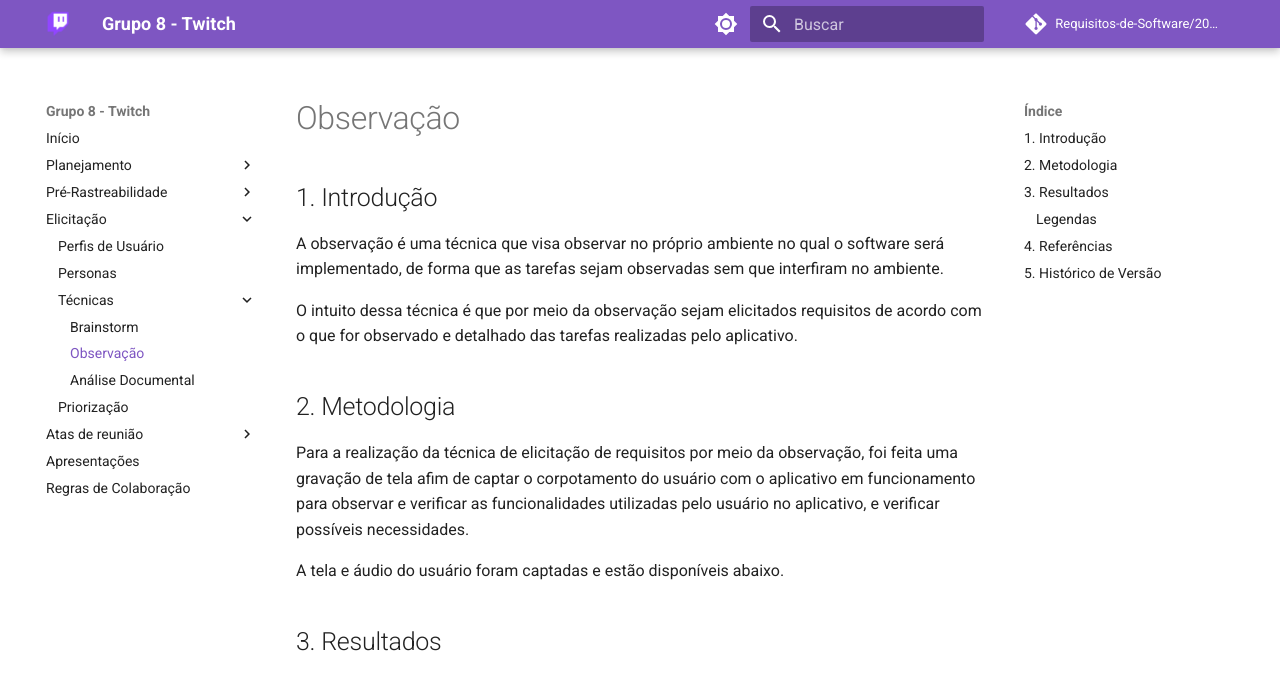
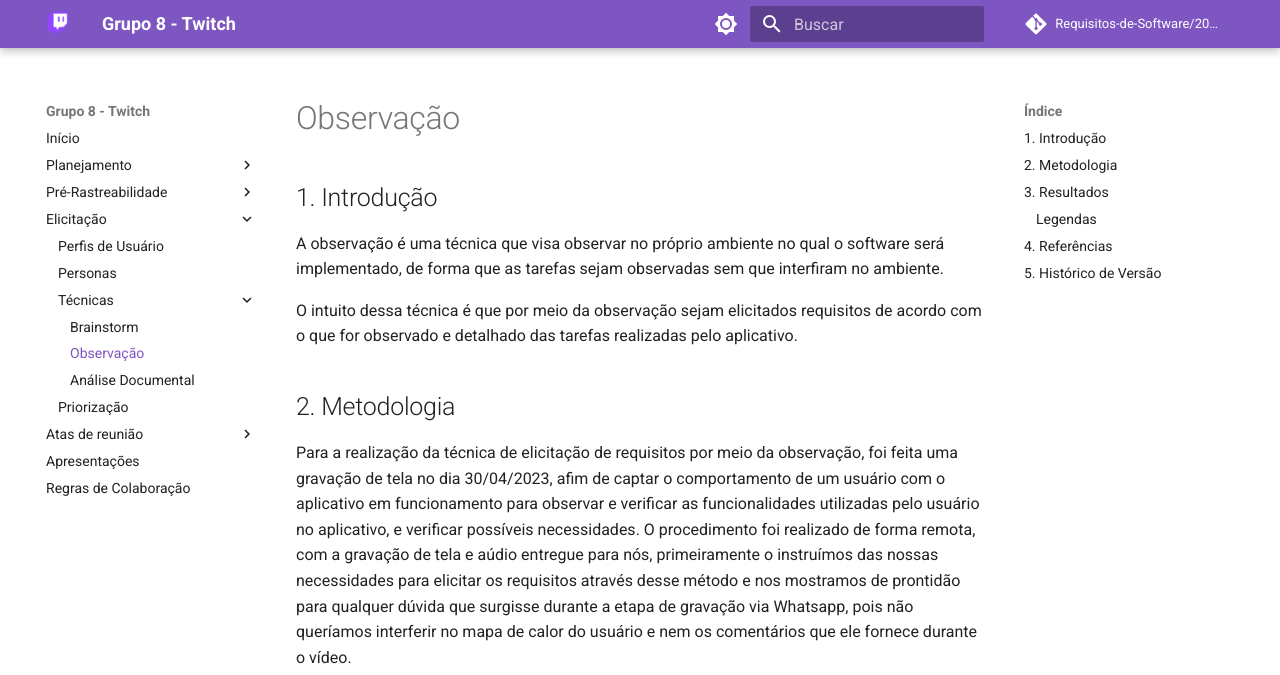
Before and after one commit to Requisitos-de-Software/2023.1-Twitch, an MkDocs documentation site: the page built from docs/elicitacao/tecnicas/observacao.md, in a window 1280 px wide and 1400 px high. Shown: the top 675 px of the window. Built offline with MkDocs 1.6.1 and Material for MkDocs 9.7.7, drawn with Linux system fonts in a browser that asks for light colours; comment, search, counter and statistics services are not loaded; some of the changed text lies outside the part shown; grey boxes are pictures that could not be loaded.

Commit message:
docs: Explicidade sobre os dados de local, horário e usuário

```diff
--- a/docs/elicitacao/tecnicas/observacao.md
+++ b/docs/elicitacao/tecnicas/observacao.md
@@ -8,15 +8,15 @@
 
 ## 2. Metodologia
 
-Para a realização da técnica de elicitação de requisitos por meio da observação, foi feita uma gravação de tela afim de captar o corpotamento do usuário com o aplicativo em funcionamento para observar e verificar as funcionalidades utilizadas pelo usuário no aplicativo, e verificar possíveis necessidades.
+Para a realização da técnica de elicitação de requisitos por meio da observação, foi feita uma gravação de tela no dia 30/04/2023, afim de captar o comportamento de um usuário com o aplicativo em funcionamento para observar e verificar as funcionalidades utilizadas pelo usuário no aplicativo, e verificar possíveis necessidades. O procedimento foi realizado de forma remota, com a gravação de tela e aúdio entregue para nós, primeiramente o instruímos das nossas necessidades para elicitar os requisitos através desse método e nos mostramos de prontidão para qualquer dúvida que surgisse durante a etapa de gravação via Whatsapp, pois não queríamos interferir no mapa de calor do usuário e nem os comentários que ele fornece durante o vídeo.
+
+Por questões de sigilo profissional, mantivemos a identidade do usuário em anônimo. E para a escolha dele, decidimos optar por alguém que tinha mais familiaridade com outras plataformas de Streaming.
 
 A tela e áudio do usuário foram captadas e estão disponíveis abaixo.
 
 ## 3. Resultados
 
 <iframe width="800" height="450" src="https://www.youtube.com/embed/9Rzo69gGBTs" title="YouTube video player" frameborder="0" allow="accelerometer; autoplay; clipboard-write; encrypted-media; gyroscope; picture-in-picture; web-share" allowfullscreen></iframe>
-
-Decidimos colocar um usuário que não tinha familiaridade com a Twitch, porém é usuário frequente de outras plataformas de Streaming. Como resultado da técnica de observação, foram elicitados os seguintes requisitos:
 
 ### Legendas
 
```
